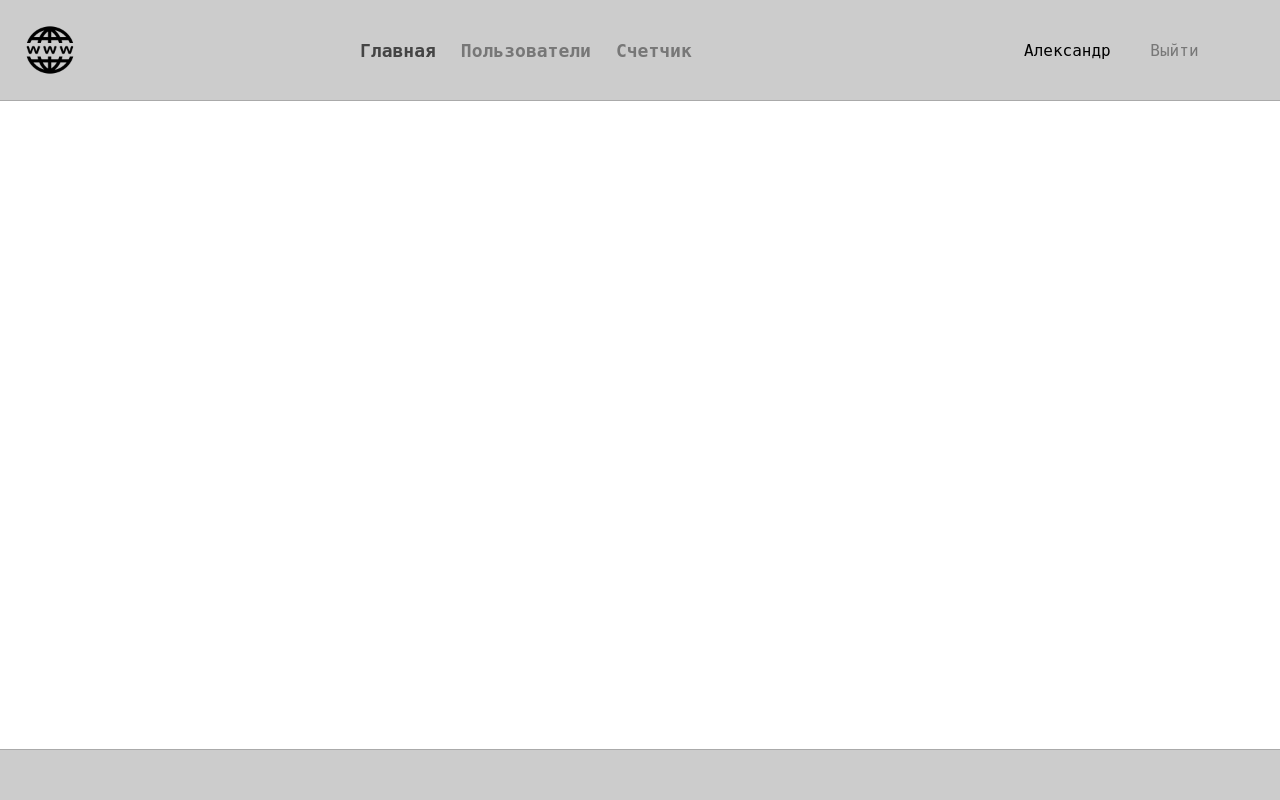
After one commit to alexander-kartavtsev/php, a PHP site: page /templ/main.html in a window 1280 px wide. The commit adds this page. Run offline with PHP 8.4, Linux system fonts and the light colour scheme.

Commit message:
Сверстал заготовку главной страницы

```diff
--- a/templ/css/style.css
+++ b/templ/css/style.css
@@ -1,6 +1,10 @@
 body {
+    min-height: 100vh;
+    margin: 0;
     background-color: #fff;
     font-family: monospace;
+    display: flex;
+    flex-direction: column;
 }
 
 /* auth */
@@ -73,3 +77,96 @@ body {
     font-weight: bold;
     text-decoration: none;
 }
+
+/* Header */
+
+header {
+    display: inline-flex;
+    width: 100%;
+    height: 100px;
+    border-bottom: 1px solid #aaaaaa;
+    background-color: #cccccc;
+}
+
+.logo {
+    height: 100%;
+    width: 25%;
+}
+
+.logo img {
+    width: 50px;
+    height: 50px;
+    margin-left: 25px;
+    margin-top: 25px;
+}
+
+.navigation {
+    display: flex;
+    width: 55%;
+}
+
+.navigation .main_menu {
+    display: inline-flex;
+    list-style: none;
+    font-weight: bold;
+    margin: auto 0;
+}
+
+.navigation .main_menu li {
+    margin-left: 25px;
+    color: #444444;
+    font-size: 18px;
+}
+
+.navigation .main_menu li:first-child {
+    margin-left: 0;
+}
+
+.navigation .main_menu li a {
+    color: #777777;
+    text-decoration: none;
+}
+
+.navigation .main_menu li a:hover {
+    color: #444444;
+}
+
+header .auth {
+    display: flex;
+    width: 20%;
+    font-size: 16px;
+}
+
+header .auth > div {
+    width: 100%;
+    margin: auto 0;
+    text-align: left;
+}
+
+header .auth a {
+    text-decoration: none;
+    color: #777777;
+}
+
+header .auth a:hover {
+    color: #444444;
+}
+
+header .user_name {
+    margin-right: 30px;
+}
+
+/* footer */
+footer {
+    border-top: 1px solid #aaaaaa;
+    background-color: #cccccc;
+    height: 50px;
+    flex-shrink: 0;
+}
+
+/* page_content */
+
+.page_content {
+    margin-top: auto;
+    flex-grow: 1;
+}
--- /dev/null
+++ b/templ/main.html
@@ -0,0 +1,45 @@
+<!DOCTYPE html>
+<html lang="en">
+    <head>
+        <meta charset="UTF-8">
+        <meta name="viewport" content="width=device-width, initial-scale=1">
+        <link rel="stylesheet" href="css/style.css">
+        <title>Main</title>
+    </head>
+    <body>
+        <header>
+            <div class="logo">
+                <img src="images/www-logo.png">
+            </div>
+            <div class="navigation">
+                <ul class="main_menu">
+                    <li>
+                        Главная
+                    </li>
+                    <li>
+                        <a href="users.html">
+                            Пользователи
+                        </a>
+                    </li>
+                    <li>
+                        <a href="counter.html">
+                            Счетчик
+                        </a>
+                    </li>
+                </ul>
+            </div>
+            <div class="auth">
+                <div>
+                    <span class="user_name">Александр</span>
+                    <a href="logout"><span>Выйти</span></a>
+                </div>
+            </div>
+        </header>
+        <div class="page_content">
+
+        </div>
+        <footer>
+
+        </footer>
+    </body>
+</html>
```
Also changed, not shown: templ/images/www-logo.png (added).
